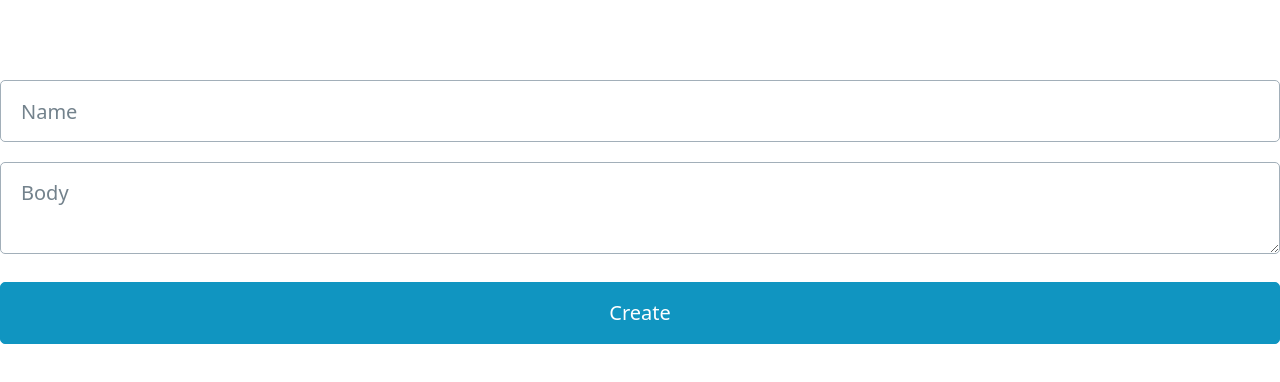
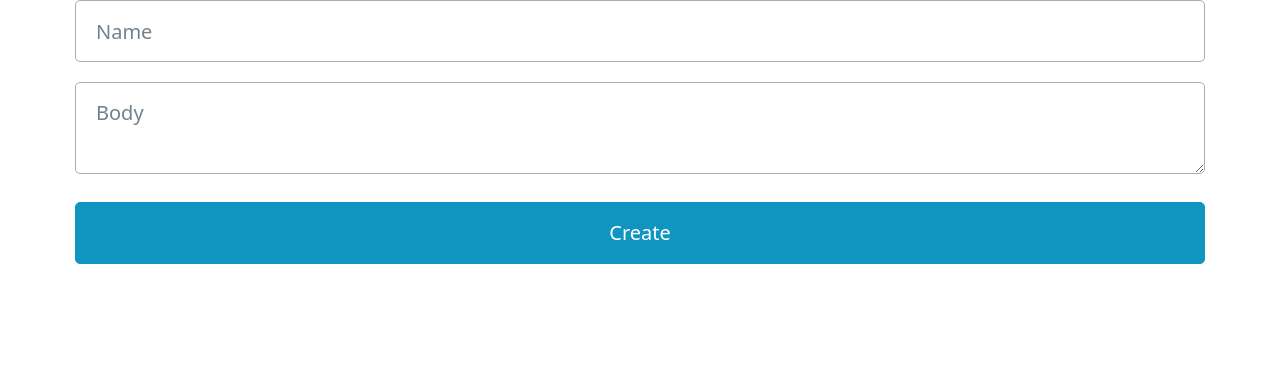
Before and after one commit to charliewhu/Sv_Linguify, a SvelteKit app: page /texts/create in a window 1280 px wide. Shown: the top 382 px of the page. Built offline with nearby package versions, Linux system fonts and the light colour scheme.

Commit message:
removed second <body> tag

```diff
--- a/src/routes/texts/create/+page.svelte
+++ b/src/routes/texts/create/+page.svelte
@@ -1,8 +1,7 @@
 <title>New Text</title>
 
-<body>
 <main>
-		<section>
+	<section class="container">
 		<form method="POST">
 			<input type="text" name="name" id="name" placeholder="Name" />
 			<textarea name="body" id="body" placeholder="Body" />
@@ -10,4 +9,3 @@
 		</form>
 	</section>
 </main>
-</body>
```
Lines whose indentation alone changed are shown as unchanged.
